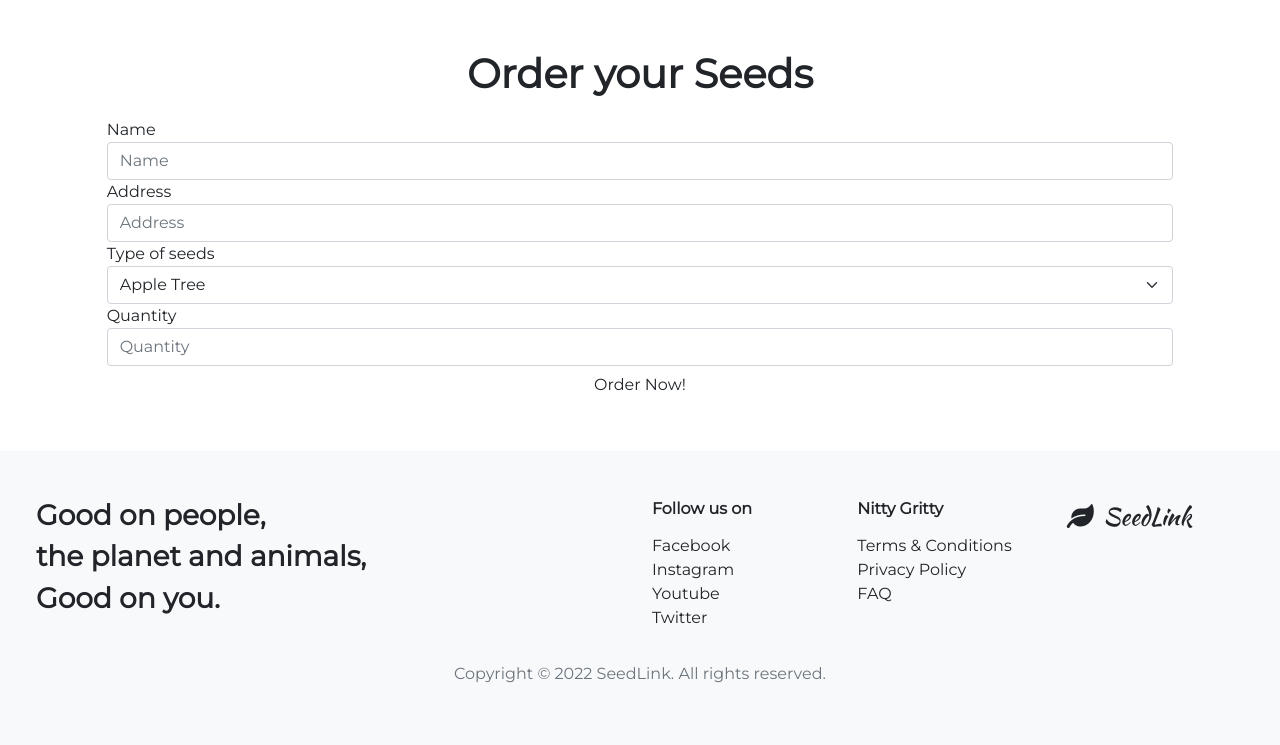
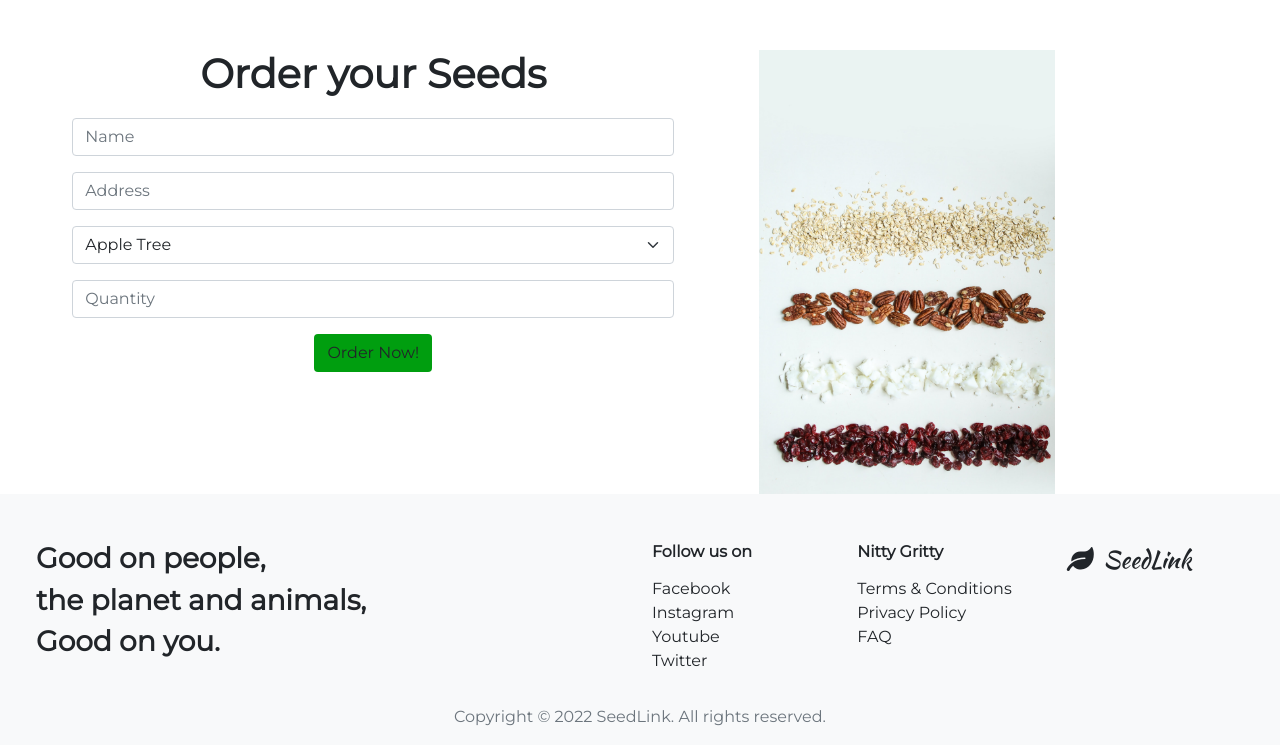
Before and after one commit to tindyc/seedlink, a Flask app: page /order_seeds in a window 1280 px wide. Shown: the part 98-843 px from the top of the page. Before the commit the page ends 781 px from the top, so only its background shows below. Run offline with Flask 2, Linux system fonts and the light colour scheme; data that the repository does not hold is empty; some libraries are stand-ins or nearby versions.

Commit message:
Add style to order seeds page (#47)

```diff
--- a/static/css/style.css
+++ b/static/css/style.css
@@ -129,3 +129,9 @@ a:link {
     color: #fff;
     font-size: 3.5em;
 }
+
+/* Order seeds */
+
+#order-seeds-btn {
+    background-color: #009E0F;
+}
--- a/templates/order_seeds.html
+++ b/templates/order_seeds.html
@@ -2,6 +2,9 @@
 
 {% block content %}
 <!-- Page Heading -->
+<section class="container-fluid">
+    <div class="row">
+        <div class="col-lg-7 col-md-7 col-sm-12">
             <div class="row text-center">
                 <div class="col-10 offset-1 col-md-6 offset-md-3">
                     <h1 class="form-heading-signup">Order your Seeds</h1>
@@ -11,19 +14,16 @@
             <form method="POST" action="" class="col-10 offset-1">
 
                 <div class="form-group">
-        <label for="fullname">Name</label>
-        <input type="text" class="form-control" id="fullname" name="fullname" placeholder="Name" required>
+                    <input type="text" class="form-control mb-3" id="fullname" name="fullname" placeholder="Name" required>
                 </div>
 
                 <div class="form-group">
-        <label for="address">Address</label>
-        <input type="text" class="form-control" id="address" name="address" placeholder="Address" required>
+                    <input type="text" class="form-control mb-3" id="address" name="address" placeholder="Address" required>
                 </div>
 
 
                 <div class="form-group">
-        <label for="seeds_type">Type of seeds</label>
-        <select class="form-select" aria-label="Type of Seed">
+                    <select class="form-select mb-3" aria-label="Type of Seed">
                         <option value="1">Apple Tree</option>
                         <option value="2">Tomato</option>
                         <option value="3">Spinach</option>
@@ -31,15 +31,21 @@
                 </div>
 
                 <div class="form-group">
-        <label for="quantity">Quantity</label>
-        <input type="number" class="form-control" id="quantity" name="quantity" placeholder="Quantity" required>
+                    <input type="number" class="form-control mb-3" id="quantity" name="quantity" placeholder="Quantity"
+                        required>
                 </div>
 
                 <div class="row">
                     <div class="col-12 text-center">
-            <button type="submit" class="btn">Order Now!</button>
+                        <button type="submit" class="btn mb-3" id="order-seeds-btn">Order Now!</button>
                     </div>
                 </div>
             </form>
+        </div>
+        <div class="col-3 sign-up d-none d-md-block">
+            <img src="../static/images/seeds.jpg" alt="assorted seeds on display">
+        </div>
+    </div>
+</section>
 
 {% endblock %}
```
Also changed, not shown: static/images/seeds.jpg (added). Lines whose indentation alone changed are shown as unchanged.
